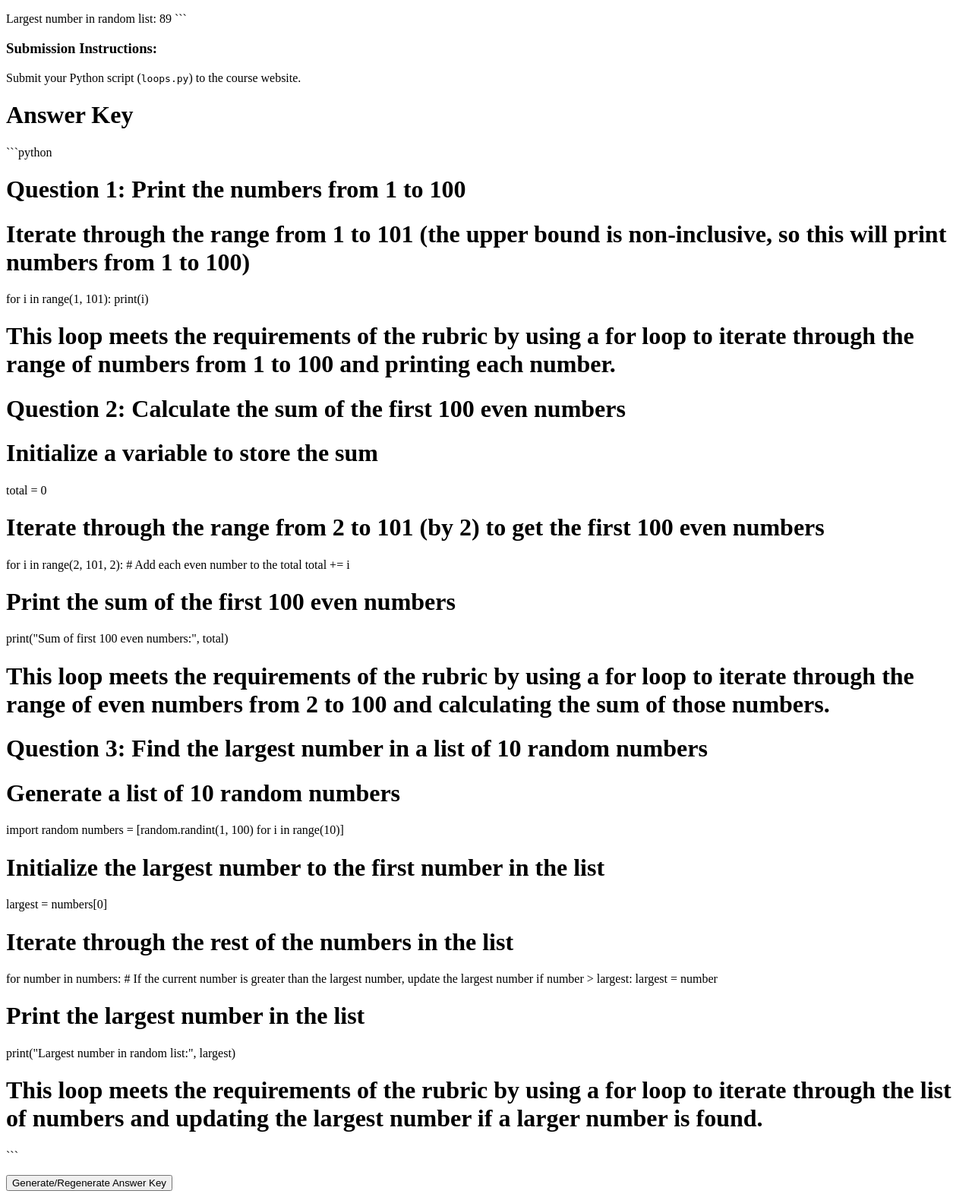
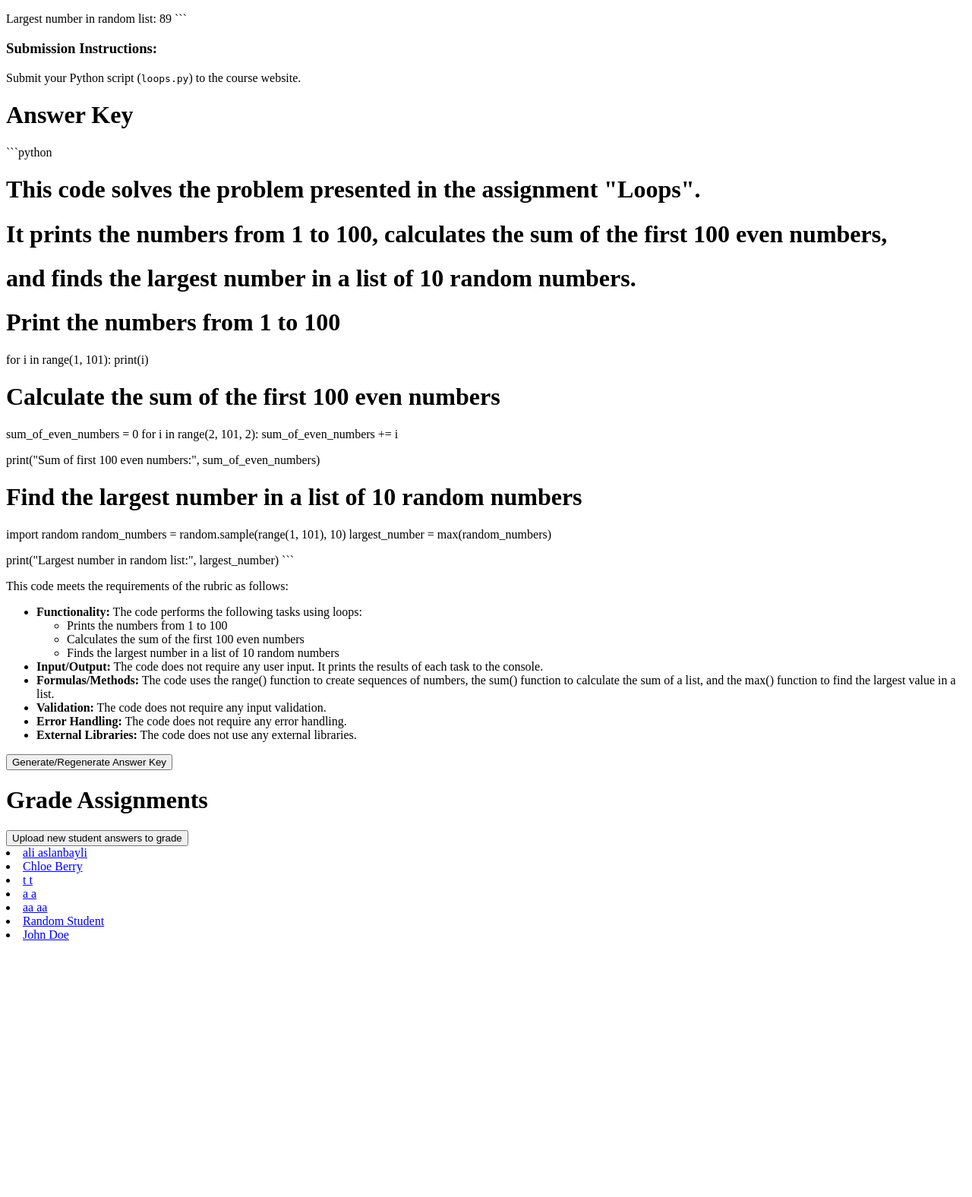
Before and after one commit to chloeb292/independent-study, a Django app: page /course/1/assignment/14/ in a window 1280 px wide. Shown: the part 913-2489 px from the top of the page at 76% size. After the commit the page ends 2151 px from the top, so only its background shows below. Run offline with Django 4.2, Linux system fonts and the light colour scheme; data comes from the database, SQL or seed files in the repository; some libraries are stand-ins or nearby versions.

Commit message:
assignment grading functionality giiiirrrlll

```diff
--- a/ProfGen/courses/models.py
+++ b/ProfGen/courses/models.py
@@ -49,3 +49,23 @@
 
     def __str__(self):
         return str(self.title)
+
+class Student_Assignment(models.Model):
+    student_f_name = models.CharField(max_length=200)
+    student_l_name = models.CharField(max_length=200)
+    assignment = models.ForeignKey(Assignment, on_delete=models.CASCADE)
+    submission = models.TextField()
+    grade = models.TextField()
+
+    def __str__(self):
+        return str(self.student_f_name) + " " + str(self.assignment)
+
+class Student_Quiz(models.Model):
+    student_f_name = models.CharField(max_length=200)
+    student_l_name = models.CharField(max_length=200)
+    quiz = models.ForeignKey(Quiz, on_delete=models.CASCADE)
+    submission = models.TextField()
+    grade = models.TextField()
+
+    def __str__(self):
+        return str(self.student_f_name) + " " + str(self.quiz)
--- a/ProfGen/courses/templates/courses/assignment_detail.html
+++ b/ProfGen/courses/templates/courses/assignment_detail.html
@@ -2,7 +2,6 @@
 
 <button onclick="window.location.href='/course/{{ assignment.course.id }}/';">Back to Course</button>
 
-{% block content %}
 <h1>Assignment Details</h1>
 <h2>{{ assignment.title }}</h2>
 <p>{{ assignment.description }}</p>
@@ -15,4 +14,12 @@
 
 <button onclick="window.location.href='/course/{{ assignment.course.id }}/assignment/{{assignment.id}}/generate_answer_key/';">Generate/Regenerate Answer Key</button>
 
-{% endblock %}
+<h1>Grade Assignments</h1>
+
+<button onclick="window.location.href='/course/{{ course.id }}/assignment/{{ assignment.id }}/grade_student_assignment/';">
+    Upload new student answers to grade
+</button>
+
+{% for graded_assignment in graded_assignments %}
+    <li><a href="{% url 'student_assignment_detail' course.id assignment.id graded_assignment.id %}">{{ graded_assignment.student_f_name }} {{ graded_assignment.student_l_name }}</a></li>
+{% endfor %}
--- /dev/null
+++ b/ProfGen/courses/templates/courses/grade_student_assignment.html
@@ -0,0 +1,6 @@
+<h1>Grade Student Assignment</h1>
+<form method="post" enctype="multipart/form-data">
+    {% csrf_token %}
+    {{ form.as_p }}
+    <button type="submit">Upload</button>
+</form>
--- a/ProfGen/courses/templates/courses/upload_material.html
+++ b/ProfGen/courses/templates/courses/upload_material.html
@@ -1,6 +1,6 @@
 <!-- cancel button go back -->
 <button onclick="window.location.href='/course/{{ course.id }}/';">Cancel</button>
-
+<h1>Upload Material</h1>
 <form method="post" enctype="multipart/form-data">
     {% csrf_token %}
     {{ form.as_p }}
--- a/ProfGen/courses/urls.py
+++ b/ProfGen/courses/urls.py
@@ -19,13 +19,17 @@
 
     path('course/<int:course_id>/assignment/new/', assignment_views.create_assignment, name='create_assignment'),
     path('course/<int:course_id>/assignment/<int:assignment_id>/', assignment_views.assignment_detail, name='assignment_detail'),
-    path('course/<int:course_id>/assignment/<int:assignment_id>/delete/', assignment_views.delete_assignment, name='delete_assignment'),
+    # path('course/<int:course_id>/assignment/<int:assignment_id>/delete/', assignment_views.delete_assignment, name='delete_assignment'),
     path('course/<int:course_id>/assignment/<int:assignment_id>/generate_answer_key/', assignment_views.generate_answer_key, name='generate_answer_key'),
 
     path('course/<int:course_id>/quiz/new/', quiz_views.create_quiz, name='create_quiz'),
     path('course/<int:course_id>/quiz/<int:quiz_id>/', quiz_views.quiz_detail, name='quiz_detail'),
     # path('course/<int:course_id>/quiz/<int:quiz_id>/delete_quiz/', quiz_views.delete_quiz, name='delete_quiz'),
     path('course/<int:course_id>/quiz/<int:quiz_id>/generate_quiz_answer_key/', quiz_views.generate_quiz_answer_key, name='generate_quiz_answer_key'),
+
+    path('course/<int:course_id>/assignment/<int:assignment_id>/grade_student_assignment/', assignment_views.grade_student_assignment, name='grade_student_assignment'),
+    path('course/<int:course_id>/assignment/<int:assignment_id>/student_assignment_detail/<int:student_assignment_id>', assignment_views.student_assignment_detail, name='student_assignment_detail'),
+    # path('course/<int:course_id>/quiz/<int:quiz_id>/grade_student_quiz/', quiz_views.grade_student_quiz, name='grade_student_quiz'),
 ]
 
 if settings.DEBUG:
--- a/ProfGen/courses/views/assignment_views.py
+++ b/ProfGen/courses/views/assignment_views.py
@@ -1,8 +1,9 @@
 from django.shortcuts import render
+import pdfplumber
 from django.shortcuts import get_object_or_404, redirect
 from django.contrib.auth.decorators import login_required
-from courses.models import Course, Assignment
-from courses.forms import AssignmentForm
+from courses.models import Course, Assignment, Student_Assignment
+from courses.forms import AssignmentForm, StudentAssignmentAnswerForm
 import google.generativeai as genai
 import os, pathlib, textwrap
 import markdown
@@ -37,8 +38,9 @@
 def assignment_detail(request, course_id, assignment_id):
     course = get_object_or_404(Course, pk=course_id)
     assignment = get_object_or_404(Assignment, pk=assignment_id)
+    graded_assignments = Student_Assignment.objects.filter(assignment=assignment)
     # print("ANSWER KEY", assignment.answerkey)
-    return render(request, 'courses/assignment_detail.html', {'course': course, 'assignment': assignment, 'answerkey': assignment.answerkey})
+    return render(request, 'courses/assignment_detail.html', {'course': course, 'assignment': assignment, 'answerkey': assignment.answerkey, 'graded_assignments': graded_assignments})
 
 def delete_assignment(course_id, assignment_id):
     assignment = get_object_or_404(Assignment, pk=assignment_id)
@@ -61,47 +63,7 @@
 
     user_input+="""
 
-    Format and Elements for Assignments
-
-    Title and Description:
-    Begin with a clear title and a brief description of the assignments main objective or theme.
-
-    Naming Rule:
-    Each assignment includes a specific naming rule for the file(s) to be created.
-
-    Programming Task Details:
-    Detailed instructions are provided on what needs to be programmed. This includes:
-    Specific functions to be implemented.
-    Desired behavior and functionality of the program.
-    Any specific methods, formulas, or approaches that should be used.
-    Specific data structures or types that should be employed.
-
-    Input/Output Requirements:
-    Explicit instructions on how the program should handle input and output. This might involve:
-    Reading from or writing to files.
-    Handling user input via the command line.
-    Formatting the output or results.
-
-    Validation and Error Handling:
-    Instructions on how to handle incorrect or unexpected inputs.
-    Requirements for validating user inputs or data read from files.
-
-    External Libraries or Modules:
-    If applicable, instructions to use certain Python modules or external libraries, including how and where to use them in the program.
-
-    Sample Output or Interaction:
-    Providing examples of what the output should look like or how the user should interact with the program.
-    For assignments involving user interaction, a walkthrough of a sample session may be provided.
-
-    Points Allocation:
-    Each assignment specifies how many points it is worth, often indicating a focus on assessment transparency.
-    Patterns in Assignment Design
-    Practical Application: Each assignment encourages applying theoretical knowledge to practical programming tasks, enhancing learning through doing.
-    Incremental Complexity: Tasks typically build on basic concepts, gradually introducing complexity (e.g., starting with class creation, moving to file operations, then data visualization).
-    Feedback Mechanisms: Sample outputs and interaction transcripts help students understand the expected program behavior and structure their code accordingly.
-    Skill Reinforcement: Assignments often reinforce fundamental programming skills like class design, file I/O, data manipulation, and using libraries.
-
-    Example Assignment Template:
+    Assignment Template:
     ### Assignment Title: [Title Here]
 
     **Points: [XX pts]**
@@ -129,14 +91,14 @@
 
     ---
 
-    IMPORTANT: ASSIGNMENT MUST INCLUDE EACH OF THE ABOVE ELEMENTS TO ENSURE COMPLETENESS AND CLARITY. DO NOT DEVIATE FROM THE SPECIFIED FORMAT.
+    IMPORTANT: ASSIGNMENT MUST INCLUDE EACH OF THE ABOVE ELEMENTS TO ENSURE COMPLETENESS AND CLARITY. DO NOT DEVIATE FROM THE SPECIFIED FORMAT. DO NOT CREATE AN ANSWER KEY FOR THIS ASSIGNMENT. When writing comments in the code, do not use '#', simply write the comment or explanation.
 
     """
 
     response = model.generate_content(user_input)
 
     response = response.text.strip()
-    response = markdown.markdown(response)
+    # response = markdown.markdown(response)
 
     return response
 
@@ -156,6 +118,8 @@
     Put comments where necessary to explain the code and how it meets the requirements of the rubric.
     </code>
 
+    IMPORTANT: When writing comments in the code, do not use '#', simply write the comment or explanation.
+
     At the end of each question, you should have a comment that explains the code and how it meets the requirements of the rubric. This will help the student understand how the code solves the problem and why it is correct.
 
     """)
@@ -169,3 +133,69 @@
     # print(response)
     # print("ANSWER KEY", assignment.answerkey)
     return redirect('assignment_detail', course_id=course_id, assignment_id=assignment_id)
+
+
+def extract_text_from_pdf(file):
+    # extract text from a PDF file using pdfplumber and an in-memory file
+    with pdfplumber.open(file) as pdf:
+        text = " ".join(page.extract_text() for page in pdf.pages)
+    return text
+
+def grade_student_assignment(request, course_id, assignment_id):
+    assignment = get_object_or_404(Assignment, pk=assignment_id)
+    if request.method == 'POST':
+        form = StudentAssignmentAnswerForm(request.POST, request.FILES)
+    else:
+        form = StudentAssignmentAnswerForm()
+
+    if request.method == 'POST' and form.is_valid():
+        data = form.cleaned_data
+        student_f_name = data['student_f_name']
+        student_l_name = data['student_l_name']
+        uploaded_files = request.FILES.getlist("submission")
+        submission_text = ""
+
+        # check if the uploaded file is a PDF
+        if not all(file.name.endswith('.pdf') for file in uploaded_files):
+            form.add_error(None, "Please upload only PDF files.")
+            return render(request, 'courses/grade_student_assignment.html', {'assignment': assignment, 'form': form})
+
+        for file in uploaded_files:
+            submission_text += extract_text_from_pdf(file)
+
+        print("SUBMISSION TEXT", submission_text)
+
+        # Grade the assignment, compare submission to assignment.content and assignment.answerkey (if assigbment.answerkey exists, if not, generate one)
+        if not assignment.answerkey:
+            generate_answer_key(request, course_id, assignment_id)
+
+        user_prompt = textwrap.dedent(f""" You are a professor grading a student's assignment. Please grade the following assignment according to the context of the assignment and the answer key provided.
+        The student's submission is as follows:
+            {submission_text}
+
+        The assignment content is as follows:
+            {assignment.content}
+
+        The answer key is as follows:
+            {assignment.answerkey}
+
+        Please provide a grade for each question in the assignment. Explain why the student received the grade they did. If the student's answer is incorrect, provide feedback on how they can improve.
+        """)
+
+        response = model.generate_content(user_prompt)
+        response = response.text.strip()
+        print("RESPONSE", response)
+
+        # Save the student's assignment and grade
+        student_assignment = Student_Assignment(student_f_name=student_f_name, student_l_name=student_l_name, assignment=assignment, submission=submission_text, grade=response)
+        student_assignment.save()
+
+        return redirect('student_assignment_detail', course_id=course_id, assignment_id=assignment_id, student_assignment_id=student_assignment.id)
+    return render(request, 'courses/grade_student_assignment.html', {'assignment': assignment, 'form': form})
+
+def student_assignment_detail(request, course_id, assignment_id, student_assignment_id):
+    course = get_object_or_404(Course, pk=course_id)
+    assignment = get_object_or_404(Assignment, pk=assignment_id)
+    student_assignment = get_object_or_404(Student_Assignment, pk=student_assignment_id)
+    print("SUBMISSION",student_assignment.submission)
+    return render(request, 'courses/student_assignment_detail.html', {'course': course, 'assignment': assignment, 'student_assignment': student_assignment})
```
Also changed, not shown: ProfGen/courses/forms.py (+12 -1 lines), ProfGen/courses/templates/courses/quiz_detail.html (+3 -4 lines), ProfGen/courses/templates/courses/student_assignment_detail.html (added, +17 -0 lines), ProfGen/courses/views/quiz_views.py (+20 -2 lines), ProfGen/courses/migrations/0008_student_assignment_student_quiz_delete_exam.py (added), ProfGen/db.sqlite3. Lines whose indentation alone changed are shown as unchanged.
